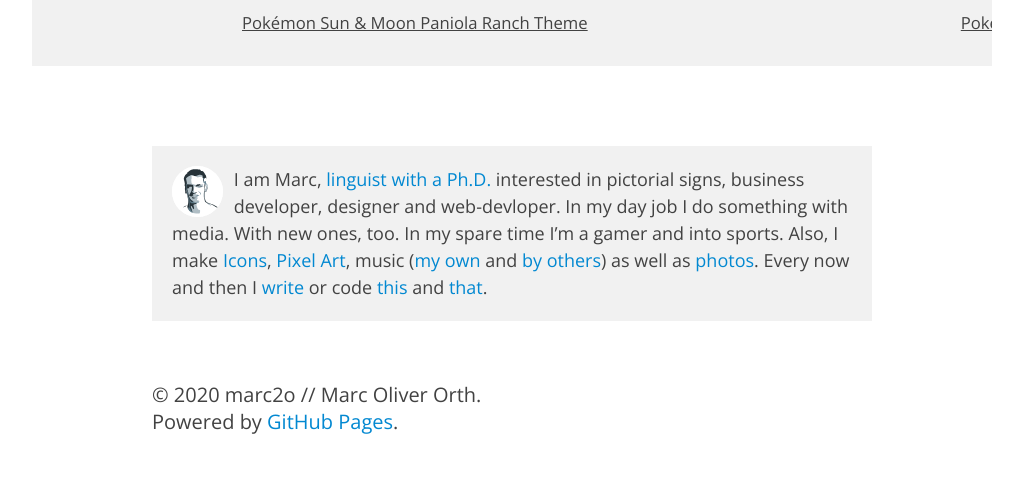
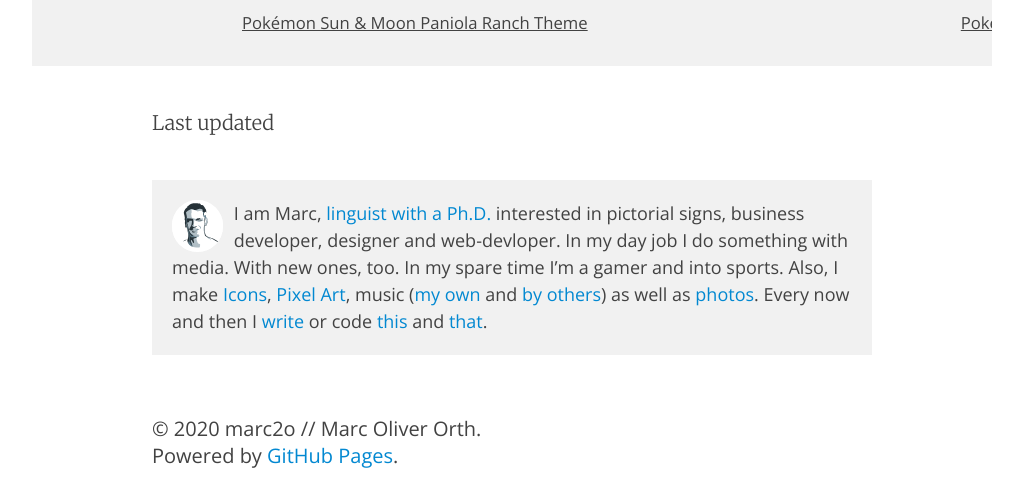
Before and after one commit to marc2o/marc2o.github.io, a Jekyll site: the page built from about.md, in a window 1280 px wide and 900 px high, scrolled down 2486 px, cut to the strip 411-900 px from the top of the window. Shown: the whole strip, without its empty margins (128-1151 px from the left). Built offline with Jekyll 4.4.1, drawn with Linux system fonts in a browser that asks for light colours; before the commit the page ends 3352 px from its top, so only the background shows below that.

Commit message:
Update article.html

```diff
--- a/_layouts/article.html
+++ b/_layouts/article.html
@@ -46,7 +46,7 @@
         <p>
             {% if page.language == "de-DE" %}
             Zuletzt aktualisiert
-            {% elseif page.language == "en-US" %}
+            {% else %}
             Last updated
             {% endif %}
             {{ page.date | date: "%-d %B %Y"}}
```
